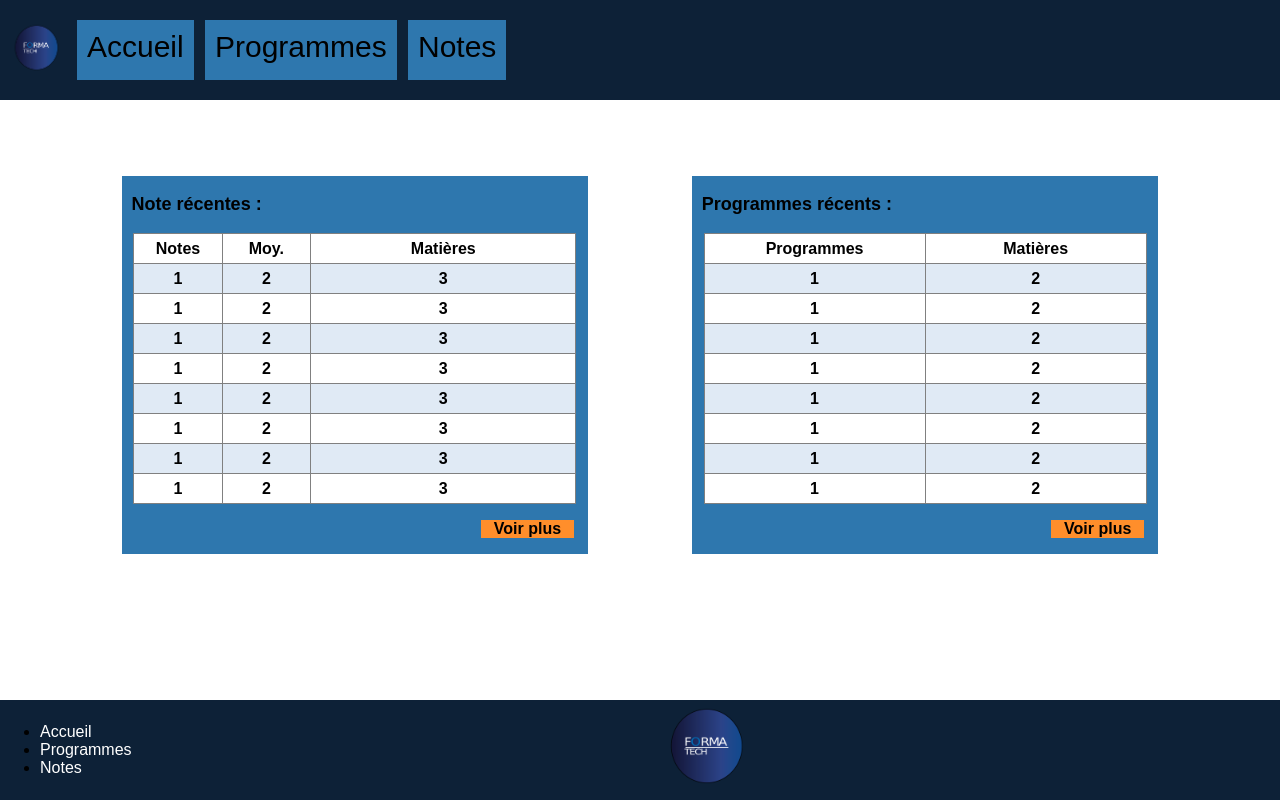
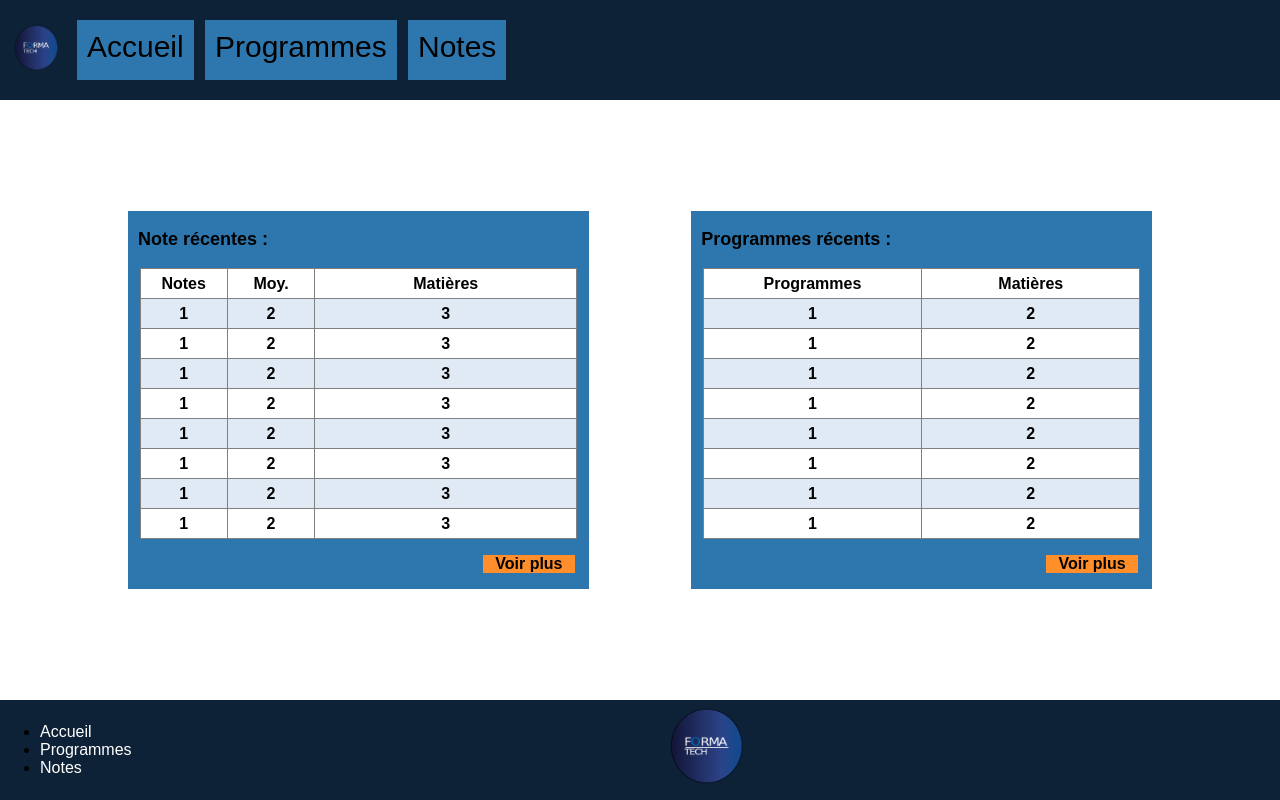
Before and after one commit to MatthieuCollin/note, a Symfony app: template templates/home/index.html.twig in a window 1280 px wide. Run offline with Twig, Linux system fonts and the light colour scheme; the template is opened without the code that fills it, so the values that code supplies are empty; some libraries are stand-ins or nearby versions.

Commit message:
Correction page Home

```diff
--- a/public/css/home/index.css
+++ b/public/css/home/index.css
@@ -12,12 +12,15 @@
     background-color: #e0eaf5;
     text-align: center;
 }
+
 table{
+    margin: auto;
     width: 95%;
     align-items: center;
-    margin: auto;
     border-collapse: collapse;
 }
+
+
 tr{
     height: 30px;
     border: 1px solid grey;
@@ -31,22 +34,26 @@ td{
     font-size: 18px;
     margin-left: 10px;
 }
+
 .boutton{
     justify-content: center;
     background-color: #FF8e2B;
     width: 20%;
     display: flex;
     margin-left: 77%;
+}
 
-}
 .content{
     display: flex;
+    flex-direction: row;
     justify-content: space-between;
-    width: 90%;
-    left: 5%;
-    right: 5%;
-    top: 22%;
+    align-items: center;
+    width: 80%;
+    height: 100vh;
 }
+
 body{
     margin: auto;
+    display: flex;
+    justify-content: center;
 }
--- a/public/css/index.css
+++ b/public/css/index.css
@@ -11,6 +11,7 @@ header{
     align-items: center;
     background-color: #0D2137;
     height: 100px;
+    z-index: 1;
 }
 
 header a{
@@ -62,9 +63,3 @@ footer a{
 footer img{
     width: 100px;
 }
-
-.content{
-    width: 100%;
-    position: absolute;
-    top: 100px;
-}
--- a/templates/home/index.html.twig
+++ b/templates/home/index.html.twig
@@ -3,11 +3,6 @@
     <link rel="stylesheet" href={{asset('css/home/index.css')}}>
 {% endblock %}
 {% block body %}
-<style>
-    .example-wrapper { margin: 1em auto; max-width: 800px; width: 95%; font: 18px/1.5 sans-serif; }
-    .example-wrapper code { background: #F5F5F5; padding: 2px 6px; }
-</style>
-<div class="content">
     <div class="cadre">
         <p class="titre">Note récentes :</p>
         <table>
@@ -114,5 +109,5 @@
         </table>
         <p class="boutton">Voir plus<p>
     </div>
-</div>
+
 {% endblock %}
```
Also changed, not shown: public/css/programmeEleve/index.css (renamed from public/css/programmeEleve/programmeEleve.css, +11 -6 lines), templates/programe_eleve/index.html.twig (+1 -6 lines).
